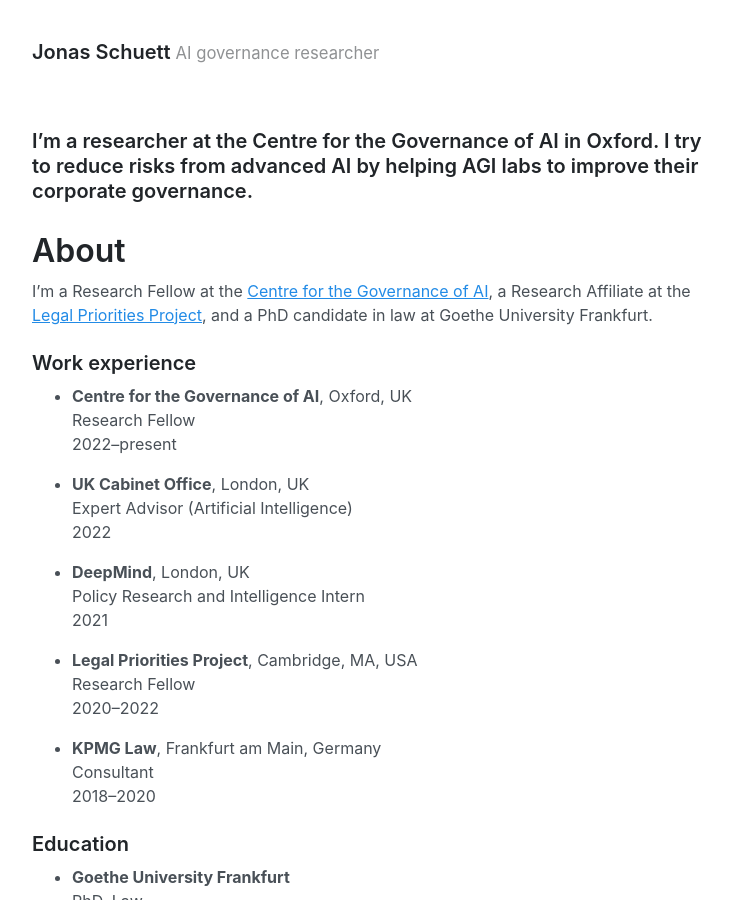
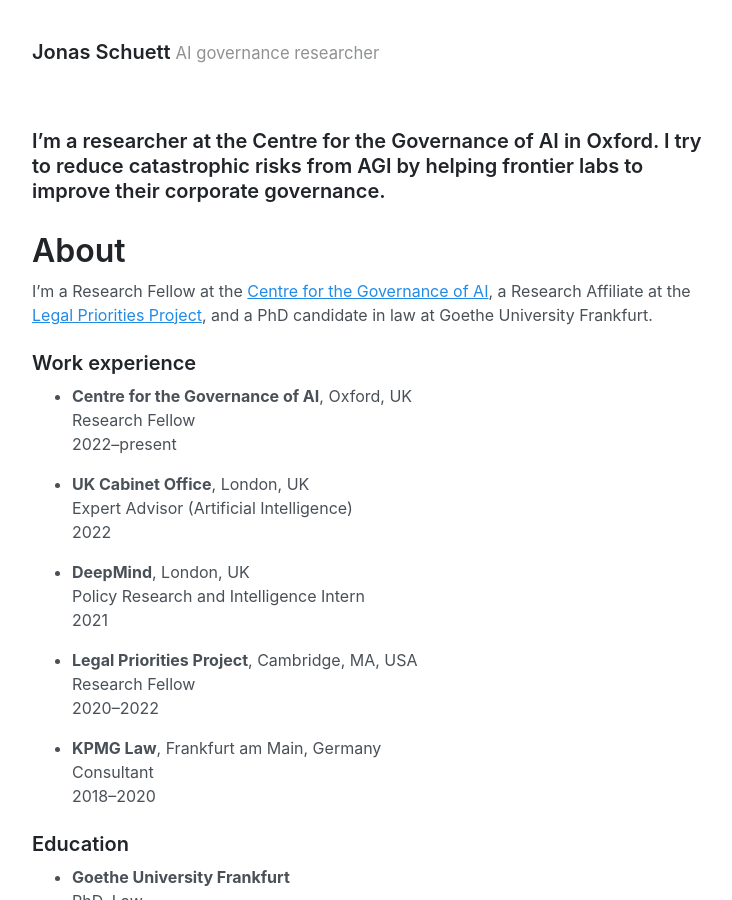
Before and after one commit to jonasschuett/jonasschuett.github.io, a Jekyll site: the page built from _posts/2020-04-04-introduction.md, in a window 1280 px wide and 900 px high. Shown: the whole window, without its empty margins (272-1004 px from the left). Built offline with Jekyll 4.4.1, drawn with Linux system fonts in a browser that asks for light colours.

Commit message:
Update 2020-04-04-introduction.md

```diff
--- a/_posts/2020-04-04-introduction.md
+++ b/_posts/2020-04-04-introduction.md
@@ -1,6 +1,6 @@
 ---
 layout: page
-title: I’m a researcher at the Centre for the Governance of AI in Oxford. I try to reduce risks from advanced AI by helping AGI labs to improve their corporate governance.
+title: I’m a researcher at the Centre for the Governance of AI in Oxford. I try to reduce catastrophic risks from AGI by helping frontier labs to improve their corporate governance.
 ---
 
 
```
